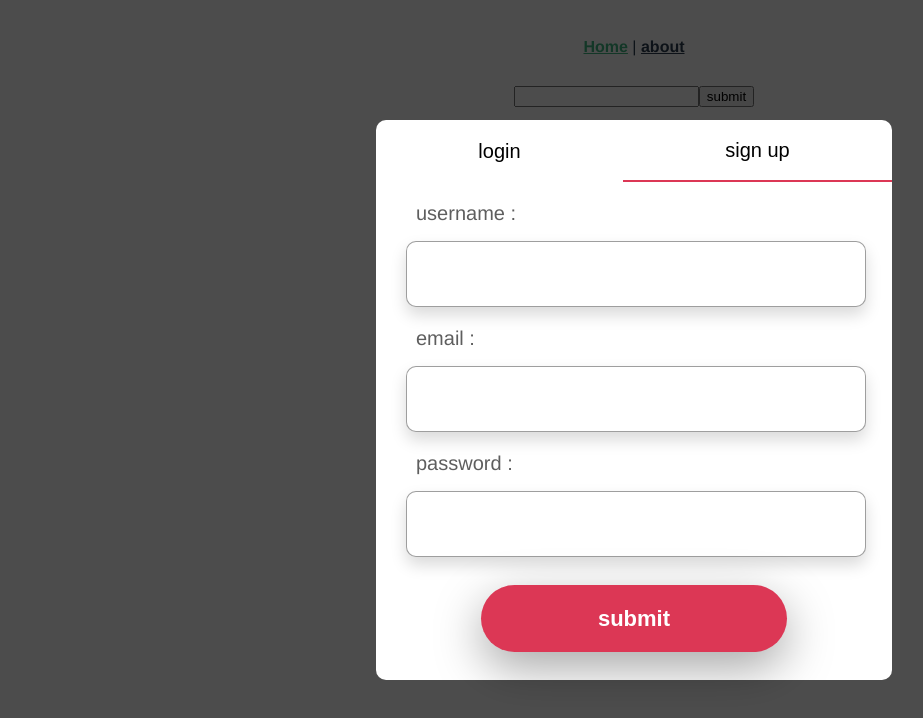
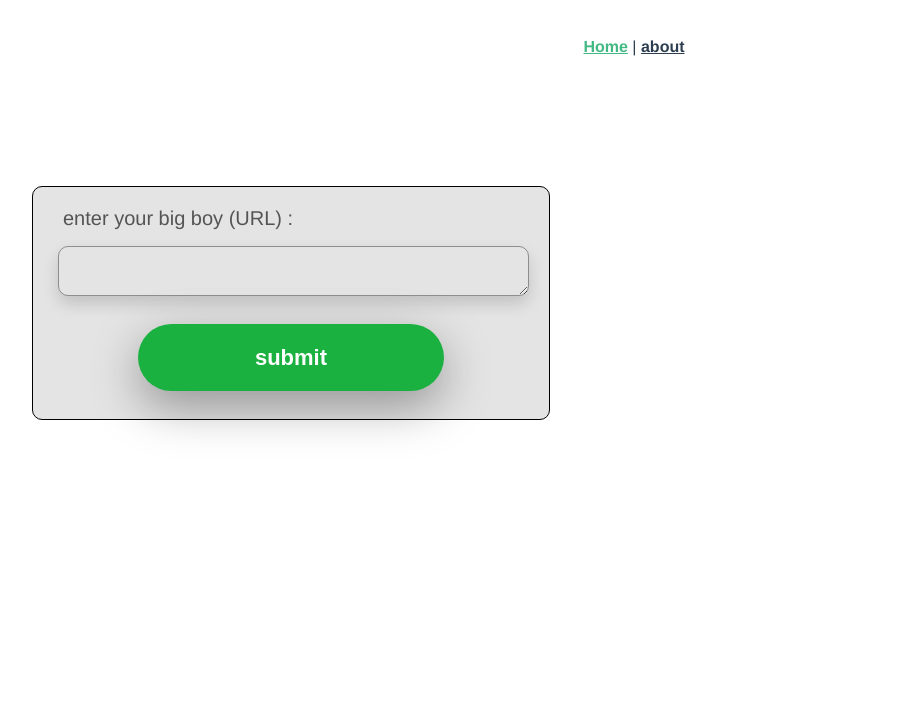
Before and after one commit to amz2694/TinyURL, a Vue app in the folder front/: page /#/ in a window 1280 px wide. Shown: the top 718 px of the page, without its empty margins (6-929 px from the left). Built offline with nearby package versions, Linux system fonts and the light colour scheme.

Commit message:
url input style

```diff
--- a/front/src/components/auth.vue
+++ b/front/src/components/auth.vue
@@ -112,6 +112,6 @@ export default {
 }
 </script>
 
-<style src="../style/auth.css">
+<style src="../style/auth.css" scoped >
 
 </style>
--- /dev/null
+++ b/front/src/style/home.css
@@ -0,0 +1,65 @@
+.shortner-container {
+    width: 516px;
+    background: #e4e4e4;
+    border: 1px solid #000000;
+    border-radius: 10px;
+    text-align: left;
+    margin-left: 30px;
+    margin-top: 100px;
+}
+
+.text {
+    margin-top: 0;
+    padding-top: 20px;
+    margin-left: 30px;
+    margin-bottom: 0;
+    font-size: 20px;
+    color: rgba(0, 0, 0, 0.63);
+}
+
+.input-container {
+    margin: 16px 25px;
+    margin-bottom: 0;
+}
+.url-input {
+    padding: 10px 3%;
+    width: 441px;
+    min-height: 28px;
+    border: 1px solid rgba(0, 0, 0, 0.38);
+    border-radius: 10px;
+    direction: ltr;
+    font-size: 18px;
+    box-shadow: 0 .5rem 1rem rgba(0, 0, 0, .15);
+    display: block;
+    overflow: hidden;
+    resize: both;
+
+}
+
+.err {
+    margin-top: 0;
+    padding-top: 20px;
+    margin-left: 40px;
+    margin-bottom: 0;
+    font-size: 18px;
+    color: #DC3755;
+    display: none;
+}
+
+.submit {
+    width: 306px;
+    height: 67px;
+    background: #1bb140;
+    border-radius: 50px;
+    border: none;
+    margin: 28px 105px;
+    color: white;
+    font-weight: bold;
+    font-size: 22px;
+    box-shadow: 0 1rem 3rem rgb(0, 0, 0, 0.35);
+    cursor: pointer;
+}
+
+.submit:hover {
+    background-color:#0edd42;
+}
--- a/front/src/views/Home.vue
+++ b/front/src/views/Home.vue
@@ -1,8 +1,14 @@
 <template>
   <div class="home">
     <auth @auth="setToken" v-if="showAuth" />
-   <input type="text" name="getURL" id="getURL" v-model="url">
-   <button @click="checkToken">submit</button>
+    <div class="shortner-container">
+      <p class="text">enter your big boy (URL) :</p>
+      <div class="input-container">
+        <span class="url-input" role="textbox" contenteditable></span>
+      </div>
+      <p class="err" >please fill the input</p>
+      <button class='submit' @click="checkToken">submit</button>
+    </div>
   </div>
 </template>
 
@@ -15,10 +21,9 @@ export default {
   components: {auth},
   data() {
     return {
-      url : '',
       short : '',
       accessToken : '',
-      showAuth : true
+      showAuth : false
     }
   },
   methods : {
@@ -27,9 +32,10 @@ export default {
       this.checkToken();
     },
     async checkToken() {
+      if (document.getElementsByClassName('url-input')[0].textContent) {
         if (!this.accessToken) {
           this.showAuth = true
-      } else {
+        }else {
           await axios
             .get('https://127.0.0.1:8000/refresh', {withCredentials: true})
             .then(res => {
@@ -42,14 +48,18 @@ export default {
               console.log(err)
             })
         }
+      } else {
+          document.getElementsByClassName('err')[0].style.display = "block";
+      }
     }
     ,
     async submitURL() {
+      let url = document.getElementsByClassName('url-input')[0].textContent
       const config = {
         headers: { Authorization: `Bearer ${this.accessToken}` }
       };
       await axios
-        .post('https://127.0.0.1:8000/short',{"URL": this.url},config)
+        .post('https://127.0.0.1:8000/short',{"URL": url},config)
         .then(res => {
           this.short = res.data.shortURL;
           console.log(`success ${this.short}`);
@@ -62,6 +72,6 @@ export default {
 }
 </script>
 
-<style>
+<style src="../style/home.css" scoped >
 
 </style>
```
Lines whose indentation alone changed are shown as unchanged.
